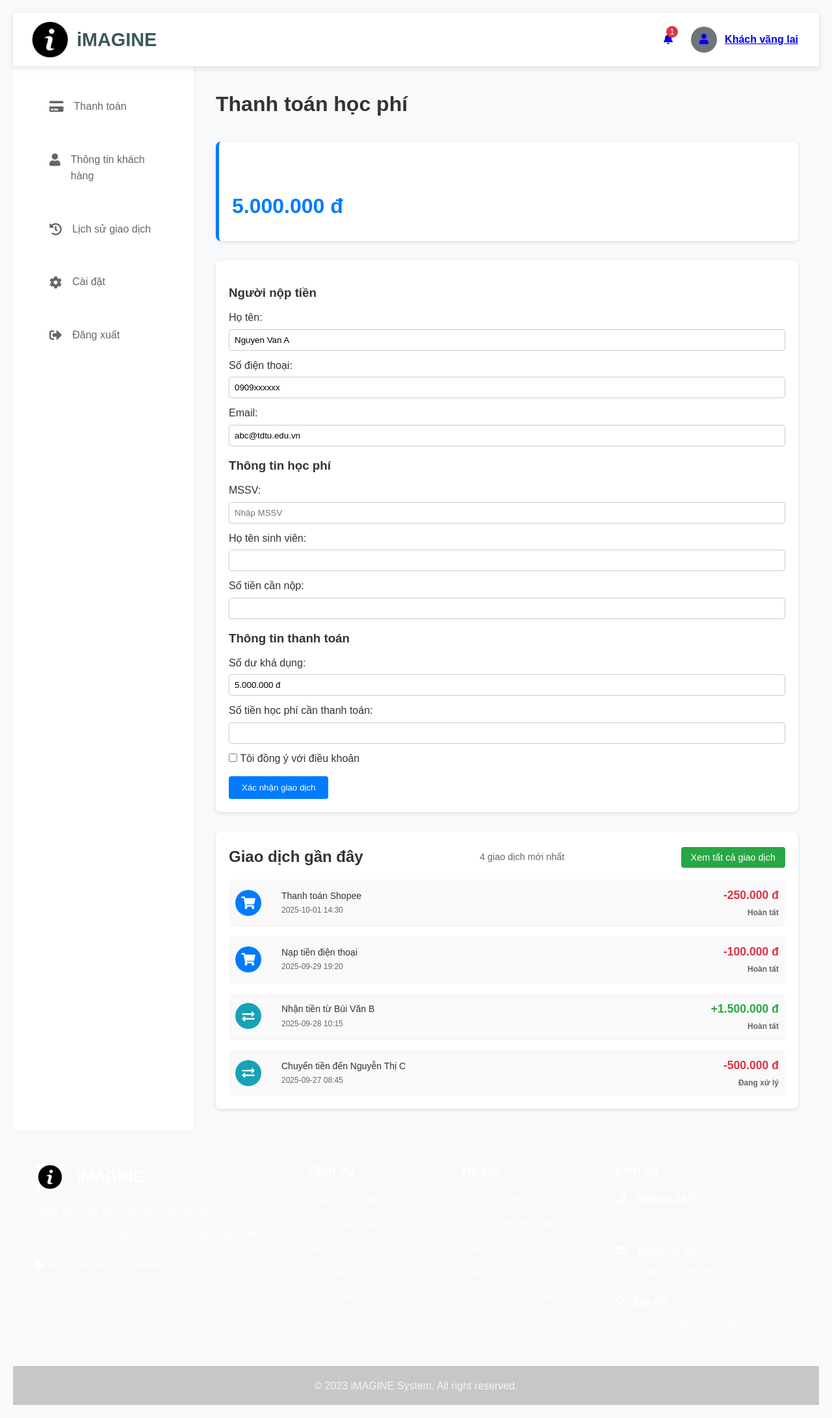
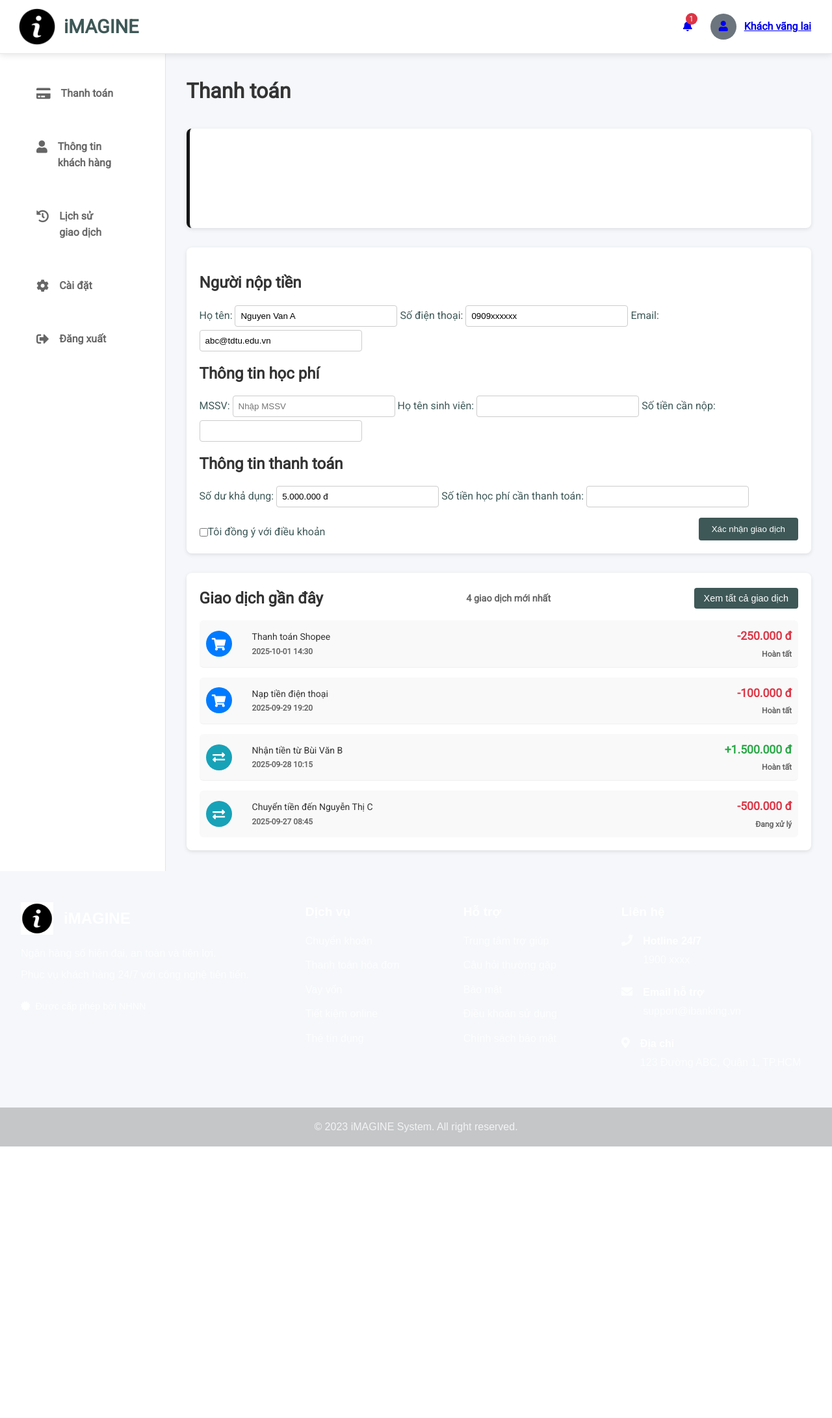
Before and after one commit to thuyvi48/KTHDV_GK_IBANKING, a PHP site: page /KTHDV_GK_IBANKING/ in a window 1280 px wide. Shown: the whole page at 65% size. After the commit the page ends 1765 px from the top, so only its background shows below. Run offline with PHP 8.4, Linux system fonts and the light colour scheme.

Commit message:
moi sua lai dashboard(thanh toan)

```diff
--- a/frontend/assets/css/style.css
+++ b/frontend/assets/css/style.css
@@ -40,7 +40,6 @@
   display: flex;
   align-items: center;
   justify-content: center;
-  color: white;
   font-size: 1.5rem;
 }
 
@@ -272,12 +271,6 @@
   font-size: 0.8rem;
   opacity: 0.8;
   margin-top: 0.25rem;
-}
-
-.sidebar-footer {
-  margin-top: 2rem;
-  padding-top: 2rem;
-  border-top: 1px solid #e5e5e5;
 }
 
 .settings-link,
@@ -660,6 +653,9 @@
 /* Footer Styles */
 .main-footer {
   background: linear-gradient(135deg, #3e5857 100%);
+  font-family: Arial, Helvetica, sans-serif;
+  font-weight: 400;
+  font-style: normal;
   color: white;
 }
 
@@ -689,6 +685,7 @@
 .footer-logo .logo-icon {
   background: rgba(255, 255, 255, 0.1);
   border: 2px solid rgba(255, 255, 255, 0.2);
+
 }
 
 .footer-logo h3 {
--- a/frontend/pages/dashboard.php
+++ b/frontend/pages/dashboard.php
@@ -8,7 +8,7 @@
 
 <div class="dashboard">
     <div class="dashboard-header">
-        <h1>Thanh toán học phí</h1>
+        <h1><strong>Thanh toán</strong></h1>
     </div>
 
     <!-- Account Info -->
@@ -28,7 +28,7 @@
     <!-- Payment Form -->
     <div class="payment-form">
         <form id="paymentForm">
-            <h3>Người nộp tiền</h3>
+            <h2>Người nộp tiền</h2>
             <label>Họ tên:</label>
             <input type="text" name="payer_name" value="<?php echo $payer_name; ?>" readonly>
 
@@ -38,7 +38,7 @@
             <label>Email:</label>
             <input type="email" name="payer_email" value="<?php echo $payer_email; ?>" readonly>
 
-            <h3>Thông tin học phí</h3>
+            <h2>Thông tin học phí</h2>
             <label>MSSV:</label>
             <input type="text" name="mssv" placeholder="Nhập MSSV">
 
@@ -48,18 +48,19 @@
             <label>Số tiền cần nộp:</label>
             <input type="text" name="amount" readonly>
 
-            <h3>Thông tin thanh toán</h3>
+            <h2>Thông tin thanh toán</h2>
             <label>Số dư khả dụng:</label>
             <input type="text" name="balance" value="<?php echo number_format($account_balance, 0, ',', '.'); ?> đ" readonly>
 
             <label>Số tiền học phí cần thanh toán:</label>
             <input type="text" name="amount_to_pay" readonly>
 
-            <label>
-                <input type="checkbox" name="agree"> Tôi đồng ý với điều khoản
-            </label>
-
-            <button type="submit" disabled>Xác nhận giao dịch</button>
+            <div class="agree-submit">
+                <label>
+                    <input type="checkbox" name="agree"> Tôi đồng ý với điều khoản
+                </label>
+                <button type="submit" disabled>Xác nhận giao dịch</button>
+            </div>
         </form>
     </div>
 
@@ -113,21 +114,26 @@
     <meta charset="UTF-8">
     <title>Dashboard - Thanh toán học phí</title>
     <link rel="stylesheet" href="https://cdnjs.cloudflare.com/ajax/libs/font-awesome/5.15.4/css/all.min.css">
+    <link href="https://fonts.googleapis.com/css2?family=Roboto&display=swap" rel="stylesheet">
     <style>
-        body { font-family: Arial, sans-serif; margin: 20px; background: #f8f9fa; }
+body {
+    font-family: 'Roboto', sans-serif;
+}
+
+
         .dashboard-header h1 { margin-bottom: 20px; }
-        .account-cards { display: flex; gap: 20px; margin-bottom: 30px; }
-        .account-card { background: #fff; padding: 20px; border-radius: 8px; flex: 1; box-shadow: 0 2px 6px rgba(0,0,0,0.1); }
-        .primary { border-left: 5px solid #007bff; }
-        .card-balance { font-size: 24px; font-weight: bold; color: #007bff; }
-        .payment-form { background: #fff; padding: 20px; border-radius: 8px; margin-bottom: 30px; box-shadow: 0 2px 6px rgba(0,0,0,0.1); }
-        .payment-form h3 { margin-top: 15px; margin-bottom: 10px; }
-        .payment-form label { display: block; margin-top: 10px; }
-        .payment-form input[type="text"], .payment-form input[type="email"] { width: 100%; padding: 8px; border-radius: 4px; border: 1px solid #ccc; margin-top: 5px; }
-        .payment-form button { margin-top: 15px; padding: 10px 20px; background: #007bff; color: #fff; border: none; border-radius: 4px; cursor: not-allowed; }
+        .account-cards { display: flex; gap: 20px; margin-bottom: 30px;}
+        .account-card { background: #fff; padding: 20px; border-radius: 8px; flex: 1; box-shadow: 0 2px 6px rgba(0,0,0,0.1);}
+        .primary { border-left: 5px solid #131516ff; }
+        .card-balance { font-size: 24px;}
+        .payment-form{ background: #fff; padding: 20px; border-radius: 8px; margin-bottom: 30px; box-shadow: 0 2px 6px rgba(0,0,0,0.1); }
+        .payment-form h2 { margin-top: 15px; margin-bottom: 10px; }
+        .payment-form label { margin-top: 10px;     font-weight: 400;   color: #3e5857;    }
+        .payment-form input[type="text"], .payment-form input[type="email"] { width: 250px; padding: 8px; border-radius: 4px; border: 1px solid #ccc; margin-top: 5px; }
+        .payment-form button { margin-top: 15px; padding: 10px 20px; color: #fff; border: none; border-radius: 4px; cursor: not-allowed; }
         .recent-transactions { background: #fff; padding: 20px; border-radius: 8px; box-shadow: 0 2px 6px rgba(0,0,0,0.1); }
         .section-header { display: flex; justify-content: space-between; align-items: center; margin-bottom: 15px; }
-        .btn-view-all { background: #28a745; color: #fff; border: none; padding: 8px 15px; border-radius: 4px; cursor: pointer; }
+        .btn-view-all { background: #3e5857; color: #fff; border: none; padding: 8px 15px; border-radius: 4px; cursor: pointer; }
         .transactions-list { display: flex; flex-direction: column; gap: 15px; }
         .transaction-item { display: flex; align-items: center; background: #f9f9f9; padding: 10px; border-radius: 6px; }
         .transaction-icon { width: 40px; height: 40px; display: flex; align-items: center; justify-content: center; border-radius: 50%; margin-right: 15px; color: #fff; }
@@ -140,6 +146,32 @@
         .transaction-amount.positive { color: #28a745; }
         .transaction-amount.negative { color: #dc3545; }
         .transaction-status { font-size: 12px; color: #666; }
+
+        .agree-submit {
+    display: flex;
+    align-items: center;
+    justify-content: space-between; /* Cách đều 2 bên */
+    margin-top: 15px;
+}
+
+.agree-submit label {
+    display: flex;
+    align-items: center;
+    font-weight: normal;
+}
+
+.agree-submit button {
+    margin-top: 0; /* bỏ margin-top mặc định */
+    padding: 10px 20px;
+    background: #3e5857;
+    color: #fff;
+    border: none;
+    border-radius: 4px;
+    cursor: not-allowed;
+}
+h1 {
+    font-weight: bold;
+}
     </style>
 </head>
 <body>
--- a/includes/footer.php
+++ b/includes/footer.php
@@ -3,7 +3,7 @@
         <div class="footer-section">
             <div class="footer-logo">
                 <div class="logo-icon">
-                    <img src="assets/images/logo.jpg" alt="Logo iMAGINE" width="40" height="40">
+                    <img src="assets/images/logo.jpg" alt="Logo iMAGINE" width="50" height="50">
                 </div>
                 <div class="logo-text">
                     <h3>iMAGINE</h3>
--- a/includes/sidebar.php
+++ b/includes/sidebar.php
@@ -9,35 +9,34 @@
         <div class="nav-section">
             <ul class="nav-menu">
                 <li class="nav-item <?php echo ($page=='customer-info') ? 'active' : ''; ?>">
-                    <a href="index.php?page=payment" class="nav-link">
+                    <a href="index.php?page=dashboard" class="nav-link">
                         <i class="fas fa-credit-card"></i>
-                        <span>Thanh toán</span>
+                        <span><strong>Thanh toán</strong></span>
                     </a>
-
                 </li>
                 <li class="nav-item <?php echo ($page=='payment') ? 'active' : ''; ?>">
                     <a href="index.php?page=customer-info" class="nav-link">
                         <i class="fas fa-user"></i>
-                        <span>Thông tin khách hàng</span>
+                        <span><strong>Thông tin khách hàng</span>
                     </a>
                 </li>
                 <li class="nav-item <?php echo ($page=='transaction') ? 'active' : ''; ?>">
                     <a href="index.php?page=transaction" class="nav-link">
                         <i class="fas fa-history"></i>
-                        <span>Lịch sử giao dịch</span>
+                        <span><strong>Lịch sử <br>giao dịch</span>
                     </a>
                 </li>
 
                 <li class="nav-item">
                     <a href="#" class="nav-link">
                         <i class="fas fa-cog"></i>
-                        <span>Cài đặt</span>
+                        <span><strong>Cài đặt</span>
                     </a>
                 </li>
                     <li class="nav-item">
                     <a href="index.php?page=logout" class="nav-link">
                         <i class="fas fa-sign-out-alt"></i>
-                        <span>Đăng xuất</span>
+                        <span><strong>Đăng xuất</span>
                     </a>
                     </li>
 
```
